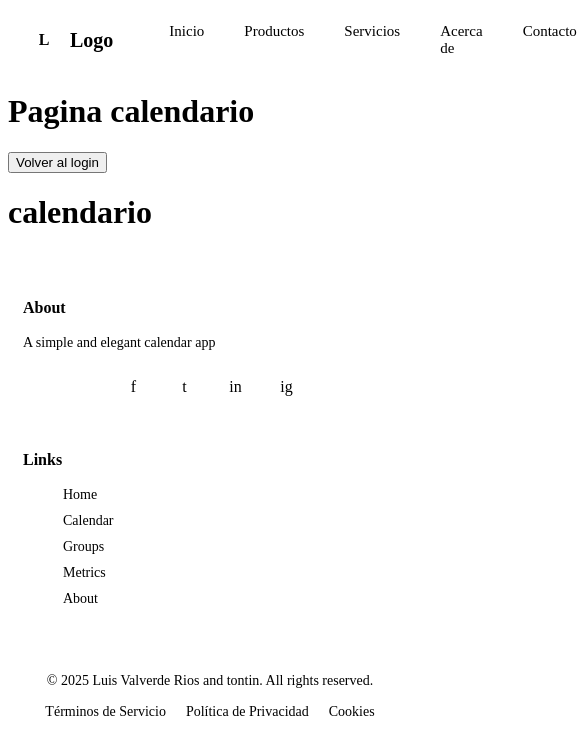
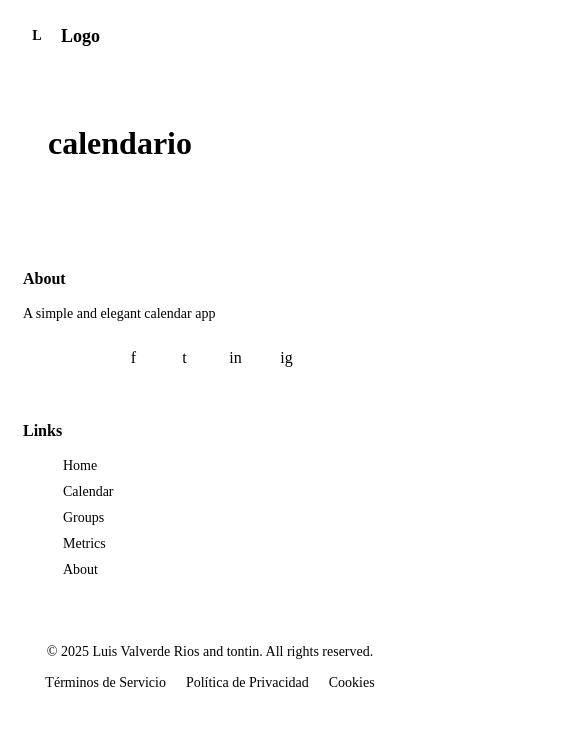
Before and after one commit to LuisVR19/calendar-app, a Next.js app: page /pages/dashboard/calendar in a window 390 px wide. Shown: the top 754 px of the page, 585 px wide, since content can reach past the window. Built offline with nearby package versions, Linux system fonts and the light colour scheme.

Commit message:
Container

```diff
--- a/app/components/layout/navbar/MainNavbar.module.css
+++ b/app/components/layout/navbar/MainNavbar.module.css
@@ -135,7 +135,7 @@
 }
 
 /* Mobile Menu Toggle */
-.mobile-toggle {
+.mobileToggle {
     display: none;
     flex-direction: column;
     gap: 4px;
@@ -147,11 +147,11 @@
     transition: background-color 0.3s ease;
 }
 
-.mobile-toggle:hover {
+.mobileToggle:hover {
     background-color: var(--hover-bg);
 }
 
-.mobile-toggle span {
+.mobileToggle span {
     width: 20px;
     height: 2px;
     background-color: var(--primary-color);
@@ -159,21 +159,21 @@
     border-radius: 1px;
 }
 
-.mobile-toggle.active span:nth-child(1) {
+.mobileToggle.active span:nth-child(1) {
     transform: rotate(45deg) translate(5px, 5px);
 }
 
-.mobile-toggle.active span:nth-child(2) {
+.mobileToggle.active span:nth-child(2) {
     opacity: 0;
 }
 
-.mobile-toggle.active span:nth-child(3) {
+.mobileToggle.active span:nth-child(3) {
     transform: rotate(-45deg) translate(7px, -6px);
 }
 
 /* Mobile Menu */
-.mobile-menu {
-    display: none;
+.mobileMenu {
+    /* display: none; */
     position: absolute;
     top: 100%;
     left: 0;
@@ -184,20 +184,28 @@
     box-shadow: 0 4px 6px rgba(0, 0, 0, 0.1);
 }
 
-.mobile-menu.active {
+/* .mobileMenu.active {
+    display: block;
+} */
+
+.hide{
+    display: none;
+}
+
+.active {
     display: block;
 }
 
-.mobile-menu-list {
+.mobileMenuList {
     list-style: none;
     margin-bottom: 20px;
 }
 
-.mobile-menu-item {
+.mobileMenuItem {
     margin-bottom: 8px;
 }
 
-.mobile-menu-link {
+.mobileMenuLink {
     display: block;
     padding: 12px 16px;
     color: var(--secondary-color);
@@ -207,13 +215,49 @@
     transition: all 0.3s ease;
 }
 
-.mobile-menu-link:hover,
-.mobile-menu-link.active {
+.mobileMenu-link:hover,
+.mobileMenu-link.active {
     color: var(--primary-color);
     background-color: var(--hover-bg);
 }
 
-.mobile-profile {
+.mobileProfile {
     padding-top: 20px;
     border-top: 1px solid var(--border-color);
 }
+
+/* Responsive */
+@media (max-width: 768px) {
+    .navbarMenu,
+    .navbarProfile {
+        display: none;
+    }
+
+    .mobileToggle {
+        display: flex;
+    }
+
+    .navbar {
+        position: relative;
+    }
+}
+
+@media (max-width: 480px) {
+    .navbar {
+        padding: 0 15px;
+    }
+
+    .navbarContainer {
+        height: 56px;
+    }
+
+    .navbarLogo {
+        font-size: 18px;
+    }
+
+    .logoIcon {
+        width: 28px;
+        height: 28px;
+        font-size: 14px;
+    }
+}
--- a/app/components/layout/navbar/MainNavbar.tsx
+++ b/app/components/layout/navbar/MainNavbar.tsx
@@ -1,8 +1,53 @@
+'use client';
+
 import { getTranslations } from "@/app/lib/i18n";
 import styles from './MainNavbar.module.css';
+import { useEffect } from "react";
 
 
 const MainNavbar = ({  }) => {
+
+    useEffect(() => {
+        const mobileLinks = document.querySelectorAll(`.${styles.mobileMenuLink}`);
+        const mobileMenu = document.getElementById('mobileMenu');
+        const mobileToggle = document.getElementById('mobileToggle');
+
+        const closeMobileMenu = () => {
+            mobileMenu?.classList.remove('active');
+            mobileToggle?.classList.remove('active');
+        };
+
+        mobileLinks.forEach(link => {
+            link.addEventListener('click', closeMobileMenu);
+        });
+
+        const handleResize = () => {
+        if (window.innerWidth > 768) {
+            closeMobileMenu();
+        }
+        };
+
+        window.addEventListener('resize', handleResize);
+
+        // Limpieza de eventos al desmontar
+        return () => {
+        mobileLinks.forEach(link => {
+            link.removeEventListener('click', closeMobileMenu);
+        });
+        window.removeEventListener('resize', handleResize);
+        };
+    }, []);
+
+    const handleToggle = () => {
+        const mobileMenu = document.getElementById('mobileMenu');
+        const mobileToggle = document.getElementById('mobileToggle');
+
+        mobileMenu?.classList.remove('hide');
+        mobileToggle?.classList.remove('hide');
+        mobileMenu?.classList.toggle('active');
+        mobileToggle?.classList.toggle('active');
+    };
+
   return (
     <nav className={styles.navbar}>
         <div className={styles.navbarContainer}>
@@ -36,29 +81,29 @@ const MainNavbar = ({  }) => {
                 </a>
             </div>
 
-            <button className="mobile-toggle" >
+        <button className={`${styles.mobileToggle} ${styles.hide}`} id="mobileToggle" onClick={handleToggle} >
             <span></span>
             <span></span>
             <span></span>
             </button>
         </div>
 
-        {/* <div className="mobile-menu" id="mobileMenu">
-            <ul className="mobile-menu-list">
-            <li className="mobile-menu-item">
-                <a href="#" className="mobile-menu-link active">Inicio</a>
+        <div className={`${styles.mobileMenu} ${styles.hide}`}>
+            <ul className={styles.mobileMenuList}>
+            <li className={styles.mobileMenuItem}>
+                <a href="#" className={styles.mobileMenuLink}>Inicio</a>
             </li>
-            <li className="mobile-menu-item">
-                <a href="#" className="mobile-menu-link">Productos</a>
+            <li className={styles.mobileMenuItem}>
+                <a href="#" className={styles.mobileMenuLink}>Productos</a>
             </li>
-            <li className="mobile-menu-item">
-                <a href="#" className="mobile-menu-link">Servicios</a>
+            <li className={styles.mobileMenuItem}>
+                <a href="#" className={styles.mobileMenuLink}>Servicios</a>
             </li>
-            <li className="mobile-menu-item">
-                <a href="#" className="mobile-menu-link">Acerca de</a>
+            <li className={styles.mobileMenuItem}>
+                <a href="#" className={styles.mobileMenuLink}>Acerca de</a>
             </li>
-            <li className="mobile-menu-item">
-                <a href="#" className="mobile-menu-link">Contacto</a>
+            <li className={styles.mobileMenuItem}>
+                <a href="#" className={styles.mobileMenuLink}>Contacto</a>
             </li>
             </ul>
 
@@ -68,7 +113,7 @@ const MainNavbar = ({  }) => {
                 <span>Mi Perfil</span>
             </a>
             </div>
-        </div> */}
+        </div>
     </nav>
 
   );
--- /dev/null
+++ b/app/components/ui/container/Container.module.css
@@ -0,0 +1,8 @@
+.loginContainer {
+    width: 100%;
+    max-width: 400px;
+    padding: 40px;
+    border: 1px solid var(--border-color);
+    border-radius: 8px;
+    background-color: var(--background-color);
+}
--- /dev/null
+++ b/app/components/ui/container/container.tsx
@@ -0,0 +1,16 @@
+'use client';
+
+import React from 'react';
+import styles from './Container.module.css';
+
+interface ContainerProps {
+  children: React.ReactNode;
+}
+
+const Container: React.FC<ContainerProps> = ({ children }) => {
+
+  return <div className={styles.loginContainer}>{children}</div>;
+
+};
+
+export default Container;
--- a/app/pages/auth/login/login.module.css
+++ b/app/pages/auth/login/login.module.css
@@ -113,14 +113,14 @@
     border-color: var(--secondary-color);
 }
 
- .loginContainer {
+ /* .loginContainer {
     width: 100%;
     max-width: 400px;
     padding: 40px;
     border: 1px solid var(--border-color);
     border-radius: 8px;
     background-color: var(--background-color);
-}
+} */
 
 .loginTitle {
     text-align: center;
--- a/app/pages/auth/login/page.tsx
+++ b/app/pages/auth/login/page.tsx
@@ -8,6 +8,7 @@ import CustomButton from "@/app/components/ui/button/CustomButton";
 import { getTranslations } from "@/app/lib/i18n";
 import CustomLink from "@/app/components/ui/link/CustomLink";
 import { redirect } from 'next/navigation';
+import Container from '@/app/components/ui/container/container';
 
 export default function Login() {
 
@@ -18,7 +19,7 @@ export default function Login() {
     }
 
     return (
-        <div className={styles.loginContainer}>
+        <Container>
             <h1 className={styles.loginTitle}>{t.login.title}</h1>
 
             <Image className={styles.img}
@@ -37,6 +38,7 @@ export default function Login() {
                 <CustomLink text={t.login.forgotPassword} route={routes.auth.login} />
                 <CustomLink text={t.login.register} route={routes.auth.register} />
             </div>
-        </div>
+        </Container>
+
     )
 }
--- a/app/pages/dashboard/calendar/page.tsx
+++ b/app/pages/dashboard/calendar/page.tsx
@@ -1,14 +1,17 @@
+import Container from "@/app/components/ui/container/container";
 import CalendarComponent from "@/app/components/widgets/calendar/CalendarComponent";
 import Link from "next/link";
 
 export default function Calendar() {
     return (
-        <div>
-            <h1>Pagina calendario</h1>
+        <Container>
+            {/* <h1>Pagina calendario</h1>
             <Link href="/pages/auth/login">
                 <button>Volver al login</button>
-            </Link>
+            </Link> */}
+
+
             <CalendarComponent />
-        </div>
+        </Container>
     )
 }
```
